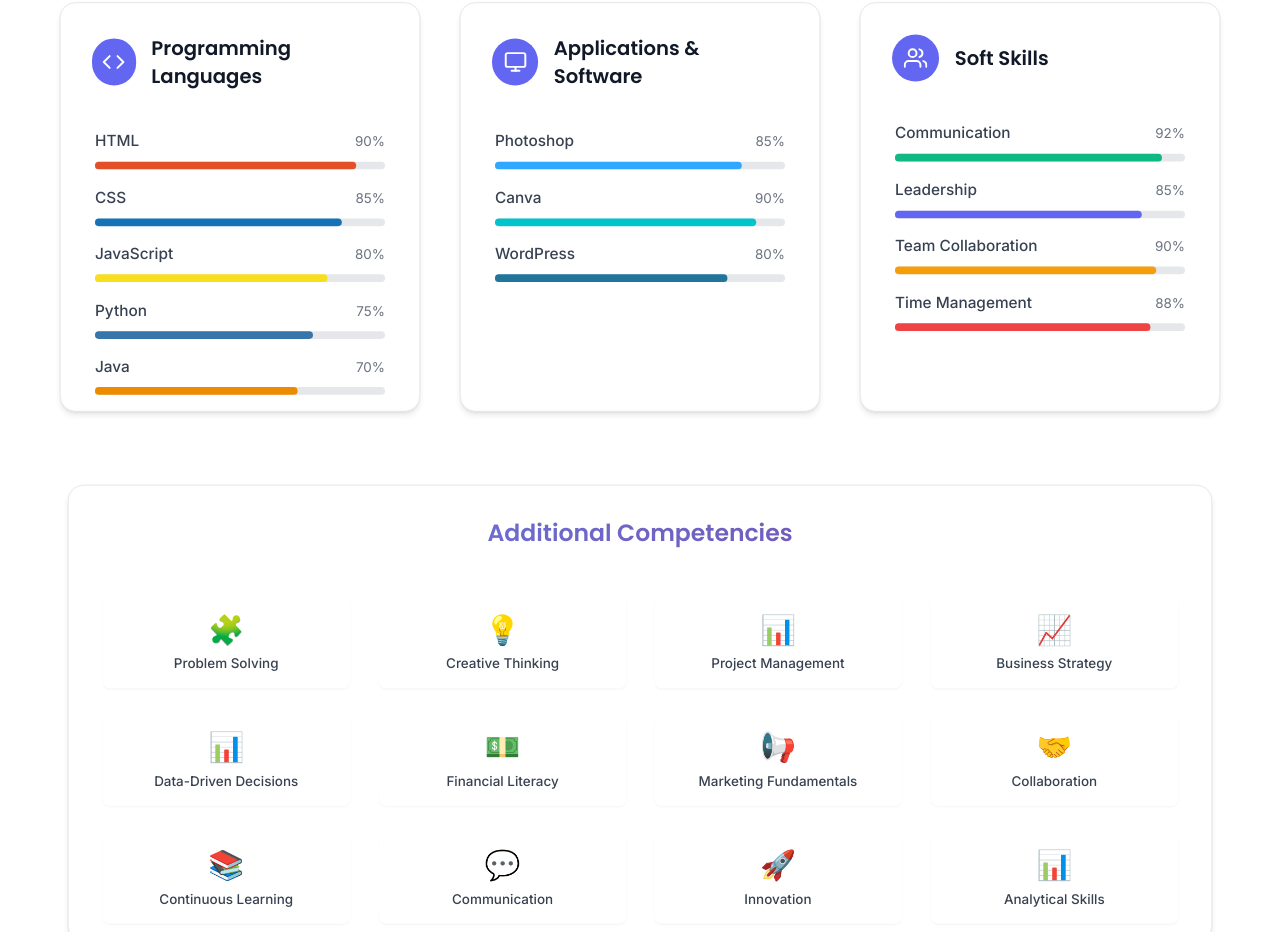
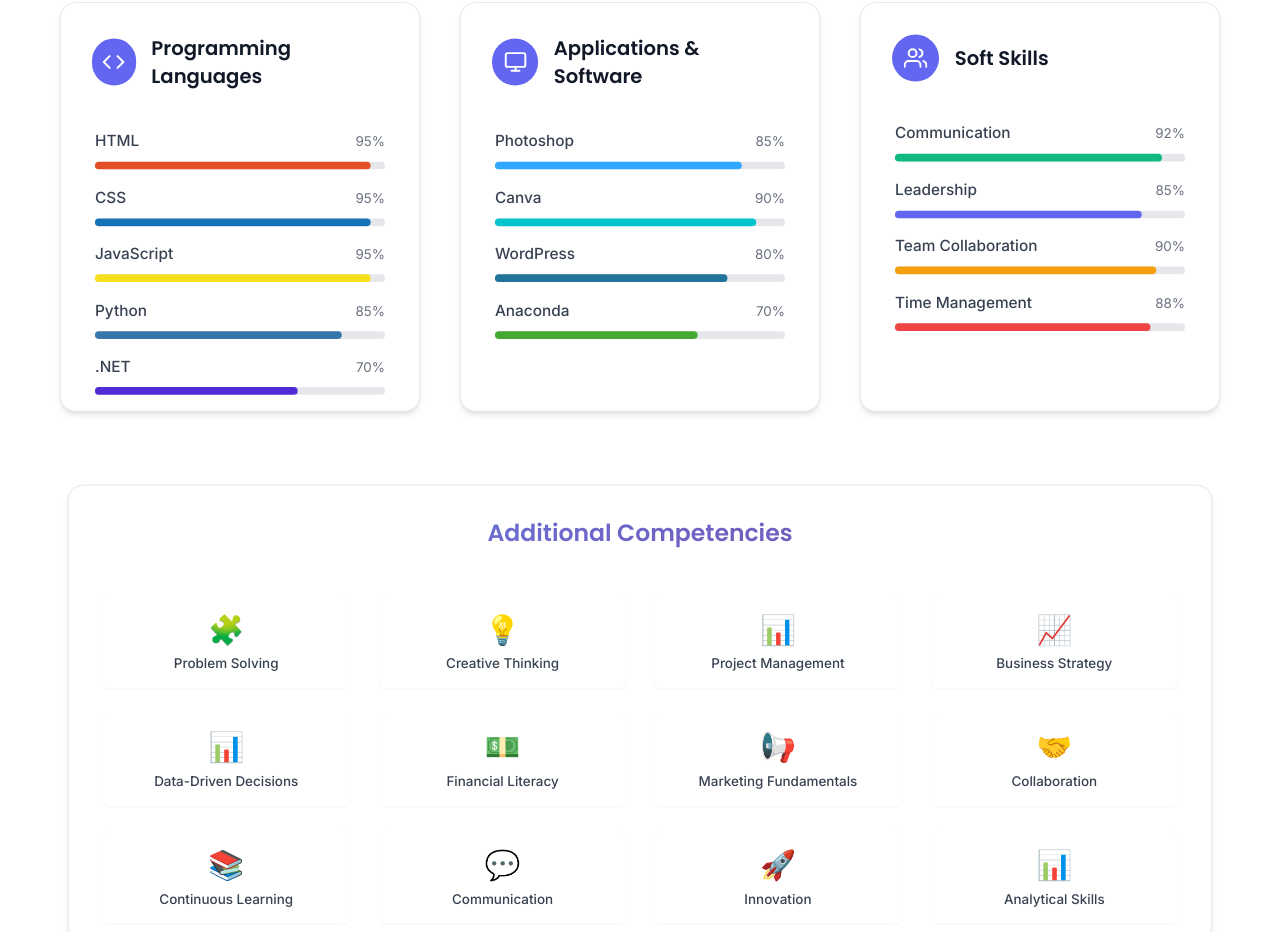
Before and after one commit to BOMBxBAHADUR/my-portfolio, a React (Create React App) app: page / in a window 1280 px wide. Shown: the part 1860-2792 px from the top of the page. Built offline with nearby package versions, Linux system fonts and the light colour scheme.

Commit message:
content: update skill percentages (HTML/CSS/JS 95%, Python 85%), remove Java, add .NET and Anaconda

```diff
--- a/src/sections/Skills.js
+++ b/src/sections/Skills.js
@@ -16,11 +16,11 @@ const Skills = () => {
       title: 'Programming Languages',
       icon: FiCode,
       skills: [
-        { name: 'HTML', level: 90, color: '#E34F26' },
-        { name: 'CSS', level: 85, color: '#1572B6' },
-        { name: 'JavaScript', level: 80, color: '#F7DF1E' },
-        { name: 'Python', level: 75, color: '#3776AB' },
-        { name: 'Java', level: 70, color: '#ED8B00' }
+        { name: 'HTML', level: 95, color: '#E34F26' },
+        { name: 'CSS', level: 95, color: '#1572B6' },
+        { name: 'JavaScript', level: 95, color: '#F7DF1E' },
+        { name: 'Python', level: 85, color: '#3776AB' },
+        { name: '.NET', level: 70, color: '#512BD4' }
       ]
     },
     {
@@ -29,7 +29,8 @@ const Skills = () => {
       skills: [
         { name: 'Photoshop', level: 85, color: '#31A8FF' },
         { name: 'Canva', level: 90, color: '#00C4CC' },
-        { name: 'WordPress', level: 80, color: '#21759B' }
+        { name: 'WordPress', level: 80, color: '#21759B' },
+        { name: 'Anaconda', level: 70, color: '#44A833' }
       ]
     },
     {
```
